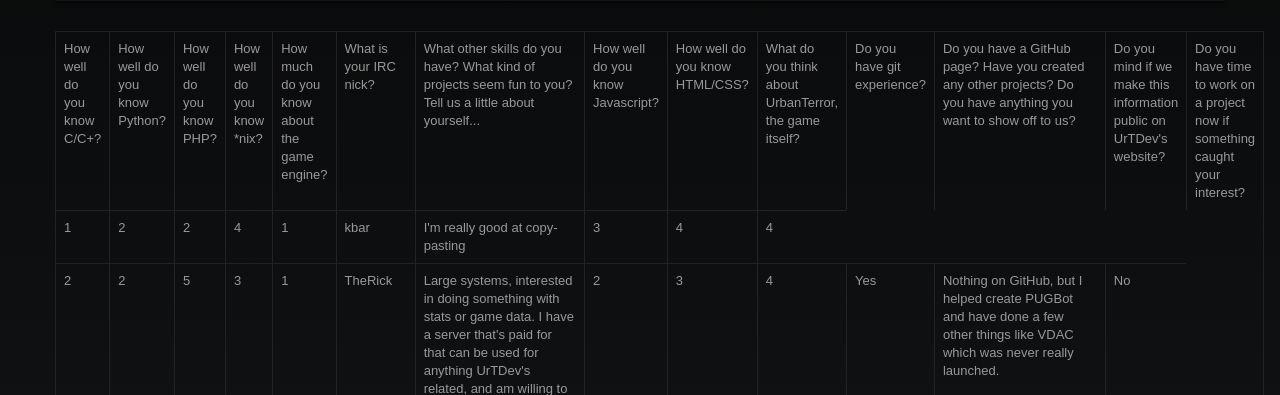
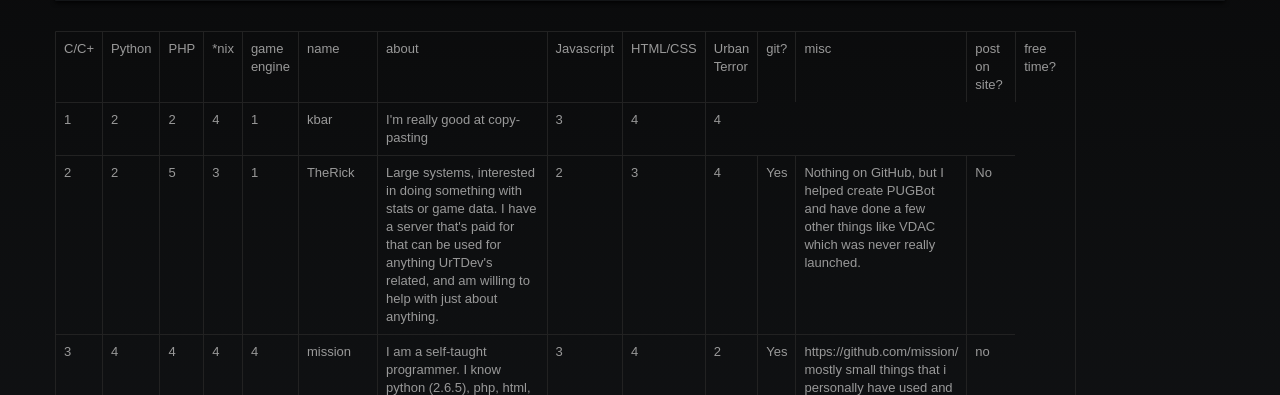
Before and after one commit to urtdevs/website, a plain HTML site: page members.html in a window 1280 px wide. Shown: the part 405-800 px from the top of the page. Drawn offline with Linux system fonts and the light colour scheme; a web font is replaced by a local one.

Commit message:
cleaned up thead

```diff
--- a/members.html
+++ b/members.html
@@ -69,7 +69,7 @@
       <div class="row">
 	<div class="span8">
 <table class="table table-bordered">
-	<thead><tr><td>How well do you know C/C+?</td><td>How well do you know Python?</td><td>How well do you know PHP?</td><td>How well do you know *nix?</td><td>How much do you know about the game engine?</td><td>What is your IRC nick? </td><td>What other skills do you have? What kind of projects seem fun to you? Tell us a little about yourself...</td><td>How well do you know Javascript?</td><td>How well do you know HTML/CSS?</td><td>What do you think about UrbanTerror, the game itself?</td><td>Do you have git experience?</td><td>Do you have a GitHub page? Have you created any other projects? Do you have anything you want to show off to us?</td><td>Do you mind if we make this information public on UrTDev's website?</td><td>Do you have time to work on a project now if something caught your interest?</td></tr></thead>
+	<thead><tr><td>C/C+</td><td>Python</td><td>PHP</td><td>*nix</td><td>game engine</td><td>name</td><td>about</td><td>Javascript</td><td>HTML/CSS</td><td>Urban Terror</td><td>git?</td><td>misc</td><td>post on site?</td><td>free time?</td></tr></thead>
 <tr><td>1</td><td>2</td><td>2</td><td>4</td><td>1</td><td>kbar</td><td>I'm really good at copy-pasting</td><td>3</td><td>4</td><td>4</td></tr>
 <tr><td>2</td><td>2</td><td>5</td><td>3</td><td>1</td><td>TheRick</td><td>Large systems, interested in doing something with stats or game data. I have a server that's paid for that can be used for anything UrTDev's related, and am willing to help with just about anything. </td><td>2</td><td>3</td><td>4</td><td>Yes</td><td>Nothing on GitHub, but I helped create PUGBot and have done a few other things like VDAC which was never really launched.</td><td>No</td></tr>
 <tr><td>3</td><td>4</td><td>4</td><td>4</td><td>4</td><td>mission</td><td>I am a self-taught programmer. I know python (2.6.5), php, html, c, some c++, some vb.net, some lua scripting, some javascripting. I have used linux based servers (or vps's) for the past 3-4 years. Also have experience with windows servers. I have been modding the ioquake3 source (for urt) for about 3 years. I have been using github for awhile now, and know how to use it fairly well. I currently dont have alot going on which gives me time to mess about with programming related projects. Like i recently got bored and started working on a c based irc bot/client.</td><td>3</td><td>4</td><td>2</td><td>Yes</td><td>https://github.com/mission/  mostly small things that i personally have used and never really distributed them.  a server binary with lua scripting integrated and working in a similar manner as b3. never released publicly tho(still needs some work/testing).  have done some offset testing in the ioq3 engine to findout if i could mess with some of the closed source stuff of urt. have found some stuff like giving weapons/items to players, freezing a player, etc..</td><td>no</td></tr>
```
